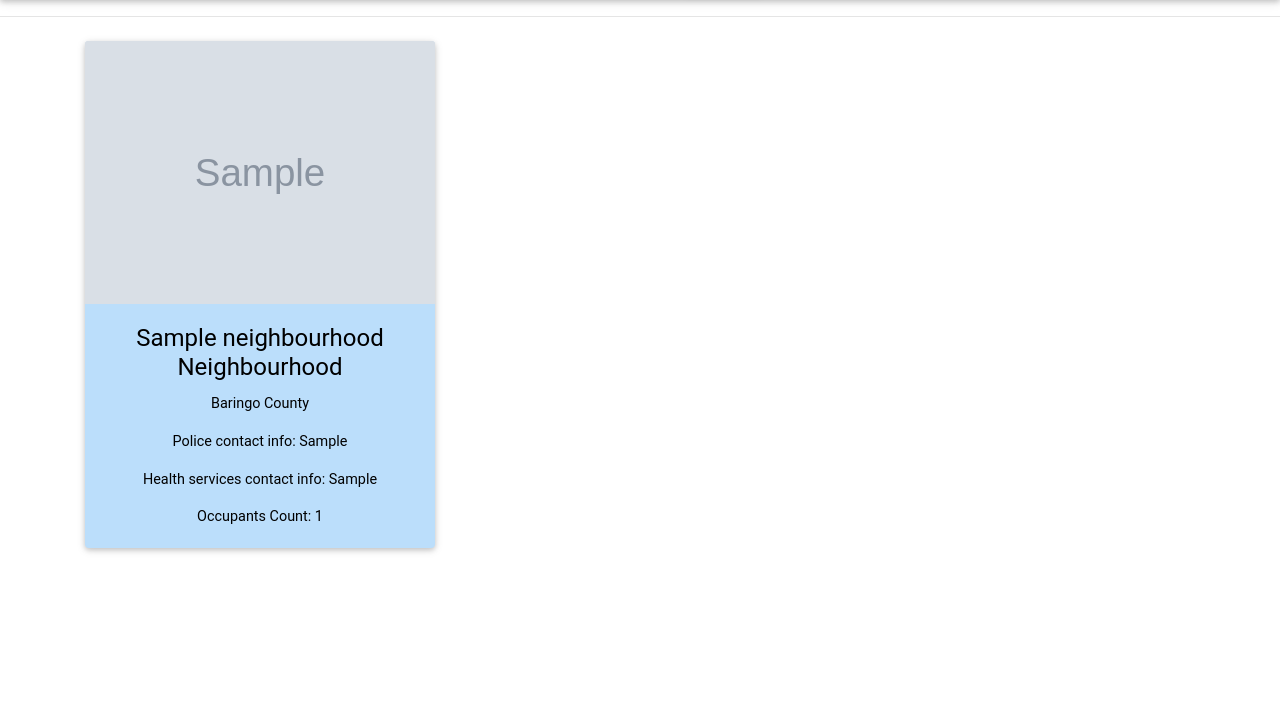
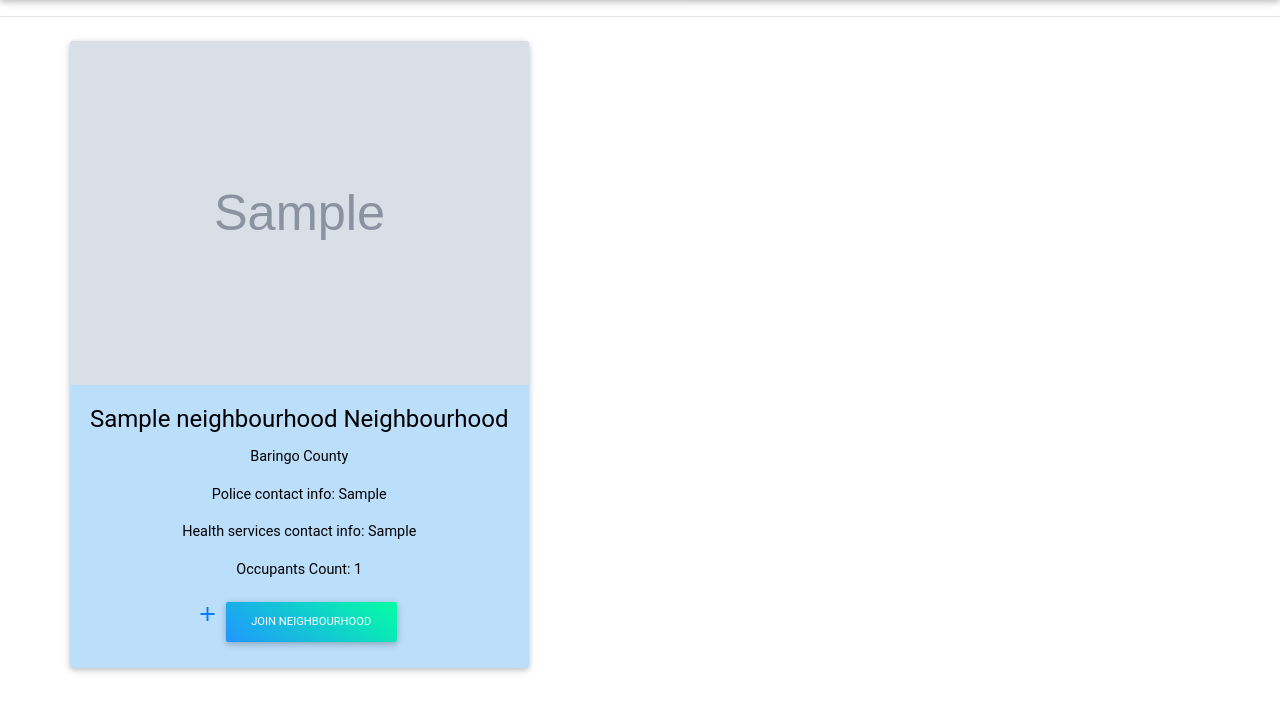
Before and after one commit to Roychela/Neighbourhood-Watch, a Django app: page / in a window 1280 px wide. Shown: the part 68-780 px from the top of the page. Run offline with Django 3.2, Linux system fonts and the light colour scheme; tables that the repository leaves empty hold one stand-in row (values such as "Sample post"); grey boxes marked "Sample" are stand-in pictures; some libraries are stand-ins or nearby versions.

Commit message:
Add leave and join group functionality i.e buttons to home template

```diff
--- a/hood/templates/home.html
+++ b/hood/templates/home.html
@@ -4,9 +4,10 @@
 <div class="container">
 <div class="row">
  {% for hood in Neighbourhoods %}
+
   <!-- Grid column -->
-  <div class="col-md-4 mb-4">
 
+<div class="card-deck">
     <!--Card-->
     <div class="card blue lighten-4 mt-2">
 
@@ -27,11 +28,25 @@
         <p class="card-text black-text">Police contact info: {{hood.police_info}}</p>
         <p class="card-text black-text">Health services contact info: {{hood.health_department_info}}</p>
          <p class="card-text black-text">Occupants Count: {{hood.occupants_count}}</p>
+          {% if not request.user.profile.neighbourhood %}
+          <a href="{% url 'join' neighbourhood_id=hood.id %}">
+          <i class="material-icons" >add</i><button class="btn aqua-gradient btn-md">Join Neighbourhood</button>
+          </a>
+        {% elif request.user.profile.neighbourhood == hood %}
+          <a href="{% url 'leave' neighbourhood_id=hood.id %}">
+          <i class="material-icons" >add</i><button class="btn peach-gradient btn-md">Leave Neighbourhood</button>
+          </a>
+
+          {% endif %}
+
       </div>
 
+
+    <!--/.Card-->
     </div>
-    <!--/.Card-->
-    {% endfor %}
-  </div>
+      {% endfor %}
+     </div>
+
+
   </div>
 {% endblock %}
```
Also changed, not shown: media/neighbourhoods/gallery-9.jpg (added).
